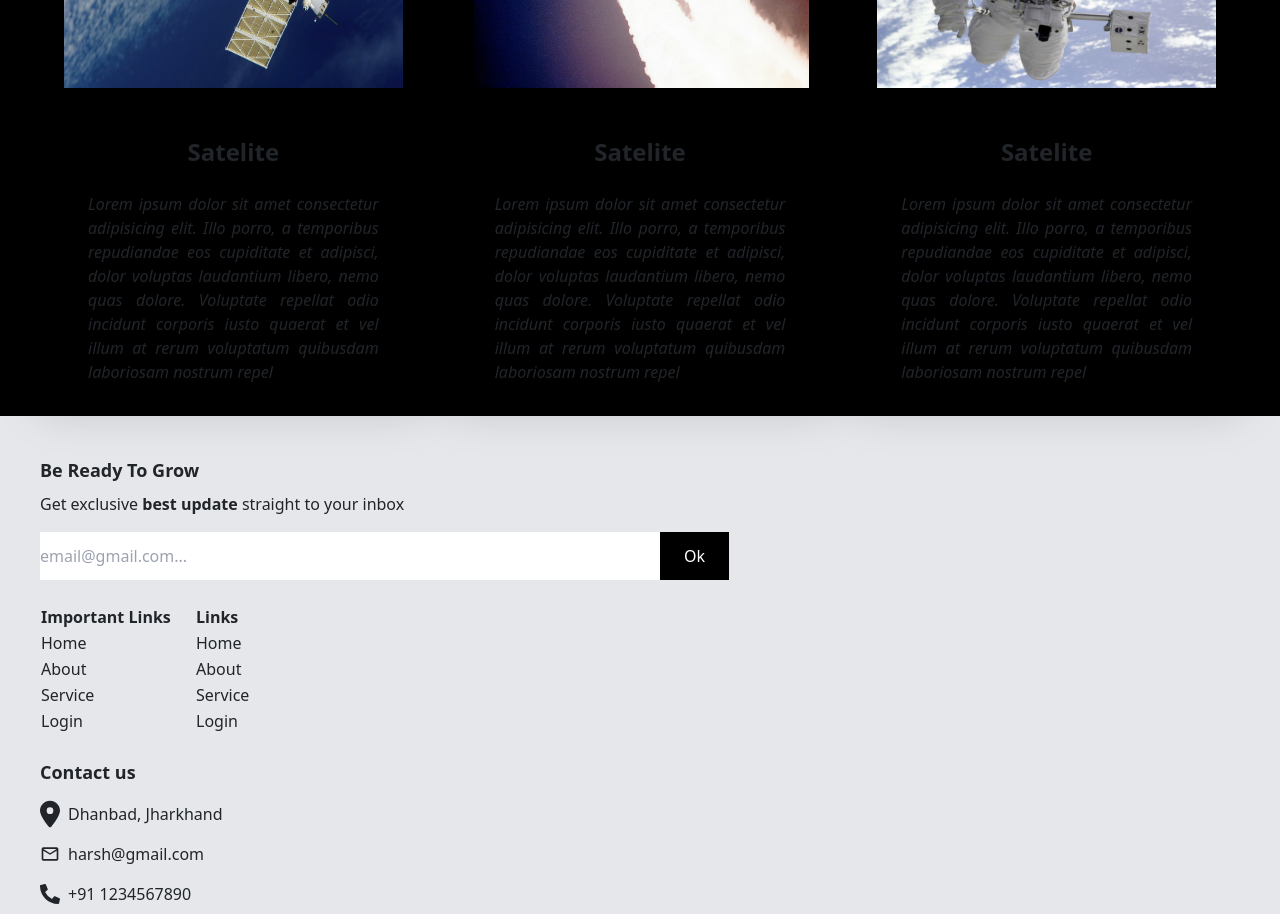
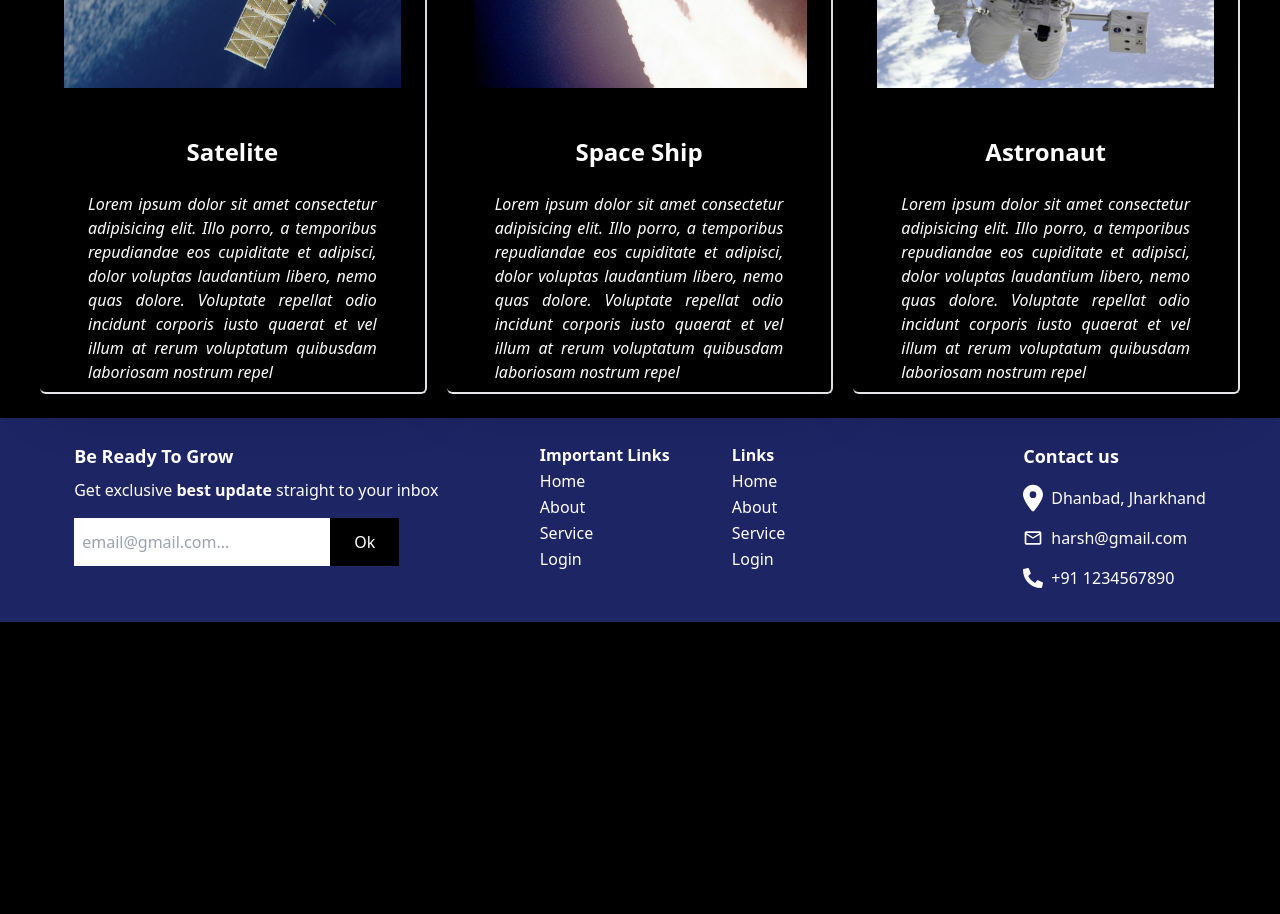
Before and after one commit to Harshwardhan-rawani/SpacePro, a React (Vite) app: page / in a window 1280 px wide. Shown: the part 1400-2314 px from the top of the page. After the commit the page ends 2022 px from the top, so only its background shows below. Built offline with nearby package versions, Linux system fonts and the light colour scheme.

Commit message:
eleventh

```diff
--- a/src/components/Cards.jsx
+++ b/src/components/Cards.jsx
@@ -15,7 +15,7 @@
     return (
         <>
             <div className="p-2 flex justify-around  xl:flex-row lg:flex-col flex-col sm:flex-col md:flex-col xl:space-x-5 cursor-pointer px-10 lg:mt-10">
-                <div data-aos="fade-up" data-aos-delay="0" className="bg-[#202871] p-6 rounded-lg shadow-lg mb-4 hover:bg-gray-800 xl:w-1/3 w-full">
+                <div data-aos="fade-up" data-aos-delay="0" className="bg-[#202871] p-6 rounded-lg shadow-lg mb-4 hover:bg-gray-900 xl:w-1/3 w-full">
                     <div className='flex relative'>
                         <div className='h-28'>
                         <svg
@@ -40,7 +40,7 @@
                     <p className="text-center text-white">Used for astronomical observations , capturing stunning images of the universe</p>
                 </div>
 
-                <div data-aos="fade-up" data-aos-delay="200" className="bg-[#202871] p-6 rounded-lg shadow-lg mb-4 hover:bg-gray-800 xl:w-1/3 w-full">
+                <div data-aos="fade-up" data-aos-delay="200" className="bg-[#202871] p-6 rounded-lg shadow-lg mb-4 hover:bg-gray-900 xl:w-1/3 w-full">
                     <div className='flex relative'>
                         <div className='h-28'>
                         <svg
@@ -64,7 +64,7 @@
                     <p className="text-center text-white">it's a habitable artificial satelite orbiting Earth and serves as a space environment reasearch laboratory</p>
                 </div>
 
-                <div data-aos="fade-up" data-aos-delay="400" className="bg-[#202871] p-6 rounded-lg shadow-lg mb-4 hover:bg-gray-800 xl:w-1/3 w-full">
+                <div data-aos="fade-up" data-aos-delay="400" className="bg-[#202871] p-6 rounded-lg shadow-lg mb-4 hover:bg-gray-900 xl:w-1/3 w-full">
                     <div className='flex relative'>
                         <div className='h-28'>
                         <svg
--- a/src/components/Footer.jsx
+++ b/src/components/Footer.jsx
@@ -5,53 +5,56 @@
 function Footer() {
   return (
    <>
-   <div className='bg-gray-200 pl-10 pt-10'>
-    <h1 className='text-lg font-bold'>Be Ready To Grow</h1>
-    <p className='mt-2'>Get exclusive <span className='font-bold'>best update</span> straight to your inbox</p>
+   <div className='bg-[#1e2565] p-4 flex xl:flex-row lg:flex-col flex-col xl:justify-around xl:space-y-0 space-y-6'>
+    <div>
+    <h1 className='text-lg font-bold text-white'>Be Ready To Grow</h1>
+    <p className='mt-2 text-white'>Get exclusive <span className='font-bold'>best update</span> straight to your inbox</p>
     <div className='mt-3'>
-      <input type="text"  className='xl:w-72 h-12 w-50 sm:w-64' placeholder='email@gmail.com...' />
+      <input type="text"  className='xl:w-50 h-12  sm:w-64 p-2' placeholder='email@gmail.com...' />
       <button className='bg-black text-white h-12 px-4'>Ok</button>
     </div>
-    <br />
-    <table className='lg:w-1/4 wd-3/4'>
+    </div>
+    <div>
+    <table className='lg:w-96 w-72'>
         <tr>
-            <th className='text-start w-1/3'>Important Links</th>
-            <th className='text-start w-1/3'>Links</th>
+            <th className='text-start w-1/2 text-white'>Important Links</th>
+            <th className='text-start w-1/2 text-white'>Links</th>
         </tr>
         <tr>
-            <td>Home</td>
-            <td>Home</td>
+            <td className='text-white'>Home</td>
+            <td className='text-white'>Home</td>
         </tr>
         <tr>
-            <td>About</td>
-            <td>About</td>
+            <td className='text-white'>About</td>
+            <td className='text-white'>About</td>
         </tr>
         <tr>
-            <td>Service</td>
-            <td>Service</td>
+            <td className=' text-white'>Service</td>
+            <td className=' text-white'>Service</td>
         </tr>
         <tr>
-            <td>Login</td>
-            <td>Login</td>
+            <td className='text-white'>Login</td>
+            <td className='text-white'>Login</td>
         </tr>
     </table>
-    <br />
-    <h1 className='font-bold text-lg'>Contact us</h1>
+    </div>
+    <div>   <h1 className=' text-white font-bold text-lg'>Contact us</h1>
 
-      <div className='mt-2'>
-       <div className='flex'>
-        <div><FaLocationDot className='h-10 w-5' /></div>
-        <p className='ml-2 mt-2'>Dhanbad, Jharkhand</p>
-        </div>
-       <div className='flex'>
-        <div><MdOutlineMail className='h-10 w-5'  /></div>
-        <p className='ml-2 mt-2'>harsh@gmail.com</p>
-        </div>
-       <div className='flex'>
-        <div><FaPhoneAlt className='h-10 w-5'/></div>
-        <p className='ml-2 mt-2'>+91 1234567890</p>
-        </div>
-      </div>
+<div className=' text-white mt-2'>
+ <div className=' text-white flex'>
+  <div><FaLocationDot className=' text-white h-10 w-5' /></div>
+  <p className=' text-white ml-2 mt-2'>Dhanbad, Jharkhand</p>
+  </div>
+ <div className=' text-white flex'>
+  <div><MdOutlineMail className=' text-white h-10 w-5'  /></div>
+  <p className=' text-white ml-2 mt-2'>harsh@gmail.com</p>
+  </div>
+ <div className=' text-white flex'>
+  <div><FaPhoneAlt className=' text-white h-10 w-5'/></div>
+  <p className=' text-white ml-2 mt-2'>+91 1234567890</p>
+  </div>
+</div></div>
+
    </div>
    </>
   )
--- a/src/components/Photo.jsx
+++ b/src/components/Photo.jsx
@@ -15,23 +15,23 @@
    <>
    <br />
    <div className='px-10'>
-    <div className='lg:text-2xl md:text-xl sm:text-lg overline' data-aos="fade-right" data-aos-delay="0">Our Missions</div>
+    <div className='lg:text-2xl md:text-xl sm:text-lg overline text-white' data-aos="fade-right" data-aos-delay="0">Our Missions</div>
 
     <div className='flex lg:flex-row flex-col lg:justify-between lg:space-x-5  w-full'>
-        <div className='lg:w-1/3 w-full my-6 shadow-lg rounded-md px-4 py-2 hover:bg-gray-100' data-aos="zoom-in" data-aos-delay="0">
+        <div className='lg:w-1/3 w-full my-6 shadow-lg rounded-md px-4 py-2 hover:bg-gray-900 border-b-2 border-r-2 ' data-aos="zoom-in" data-aos-delay="0">
          <img src={space4} alt="" className='h-72 w-full rounded-t-md shadow-lg ' />
-         <h1 className='font-bold sm:text-lg md:text-xl lg:text-2xl mt-5 text-center'>Satelite</h1>
-         <p className='mt-4 italic text-justify px-4'>Lorem ipsum dolor sit amet consectetur adipisicing elit. Illo porro, a temporibus repudiandae eos cupiditate et adipisci, dolor voluptas laudantium libero, nemo quas dolore. Voluptate repellat odio incidunt corporis iusto quaerat et vel illum at rerum voluptatum quibusdam laboriosam nostrum repel</p>
+         <h1 className='font-bold sm:text-lg md:text-xl lg:text-2xl mt-5 text-center  text-white'>Satelite</h1>
+         <p className='mt-4 italic text-justify px-4  text-white'>Lorem ipsum dolor sit amet consectetur adipisicing elit. Illo porro, a temporibus repudiandae eos cupiditate et adipisci, dolor voluptas laudantium libero, nemo quas dolore. Voluptate repellat odio incidunt corporis iusto quaerat et vel illum at rerum voluptatum quibusdam laboriosam nostrum repel</p>
         </div>
-        <div className='lg:w-1/3 w-full my-6 shadow-lg rounded-md px-4 py-2 hover:bg-gray-100' data-aos="zoom-in" data-aos-delay="200">
+        <div className='lg:w-1/3 w-full my-6 shadow-lg rounded-md px-4 py-2 hover:bg-gray-900 border-b-2 border-r-2' data-aos="zoom-in" data-aos-delay="200">
          <img src={space5} alt="" className='h-72 w-full rounded-t-md shadow-lg ' />
-         <h1 className='font-bold sm:text-lg md:text-xl lg:text-2xl mt-5 text-center'>Satelite</h1>
-         <p className='mt-4 italic text-justify px-4'>Lorem ipsum dolor sit amet consectetur adipisicing elit. Illo porro, a temporibus repudiandae eos cupiditate et adipisci, dolor voluptas laudantium libero, nemo quas dolore. Voluptate repellat odio incidunt corporis iusto quaerat et vel illum at rerum voluptatum quibusdam laboriosam nostrum repel</p>
+         <h1 className='font-bold sm:text-lg md:text-xl lg:text-2xl mt-5 text-center text-white'>Space Ship</h1>
+         <p className='mt-4 italic text-justify px-4 text-white'>Lorem ipsum dolor sit amet consectetur adipisicing elit. Illo porro, a temporibus repudiandae eos cupiditate et adipisci, dolor voluptas laudantium libero, nemo quas dolore. Voluptate repellat odio incidunt corporis iusto quaerat et vel illum at rerum voluptatum quibusdam laboriosam nostrum repel</p>
         </div>
-        <div className='lg:w-1/3 w-full my-6 shadow-lg rounded-md px-4 py-2 hover:bg-gray-100' data-aos="zoom-in" data-aos-delay="400">
+        <div className='lg:w-1/3 w-full my-6 shadow-lg rounded-md px-4 py-2 hover:bg-gray-900 border-b-2 border-r-2' data-aos="zoom-in" data-aos-delay="400">
          <img src={space6} alt="" className='h-72 w-full rounded-t-md shadow-lg ' />
-         <h1 className='font-bold sm:text-lg md:text-xl lg:text-2xl mt-5 text-center'>Satelite</h1>
-         <p className='mt-4 italic text-justify px-4'>Lorem ipsum dolor sit amet consectetur adipisicing elit. Illo porro, a temporibus repudiandae eos cupiditate et adipisci, dolor voluptas laudantium libero, nemo quas dolore. Voluptate repellat odio incidunt corporis iusto quaerat et vel illum at rerum voluptatum quibusdam laboriosam nostrum repel</p>
+         <h1 className='font-bold sm:text-lg md:text-xl lg:text-2xl mt-5 text-center text-white'>Astronaut</h1>
+         <p className='mt-4 italic text-justify px-4 text-white'>Lorem ipsum dolor sit amet consectetur adipisicing elit. Illo porro, a temporibus repudiandae eos cupiditate et adipisci, dolor voluptas laudantium libero, nemo quas dolore. Voluptate repellat odio incidunt corporis iusto quaerat et vel illum at rerum voluptatum quibusdam laboriosam nostrum repel</p>
         </div>
 
 
```
